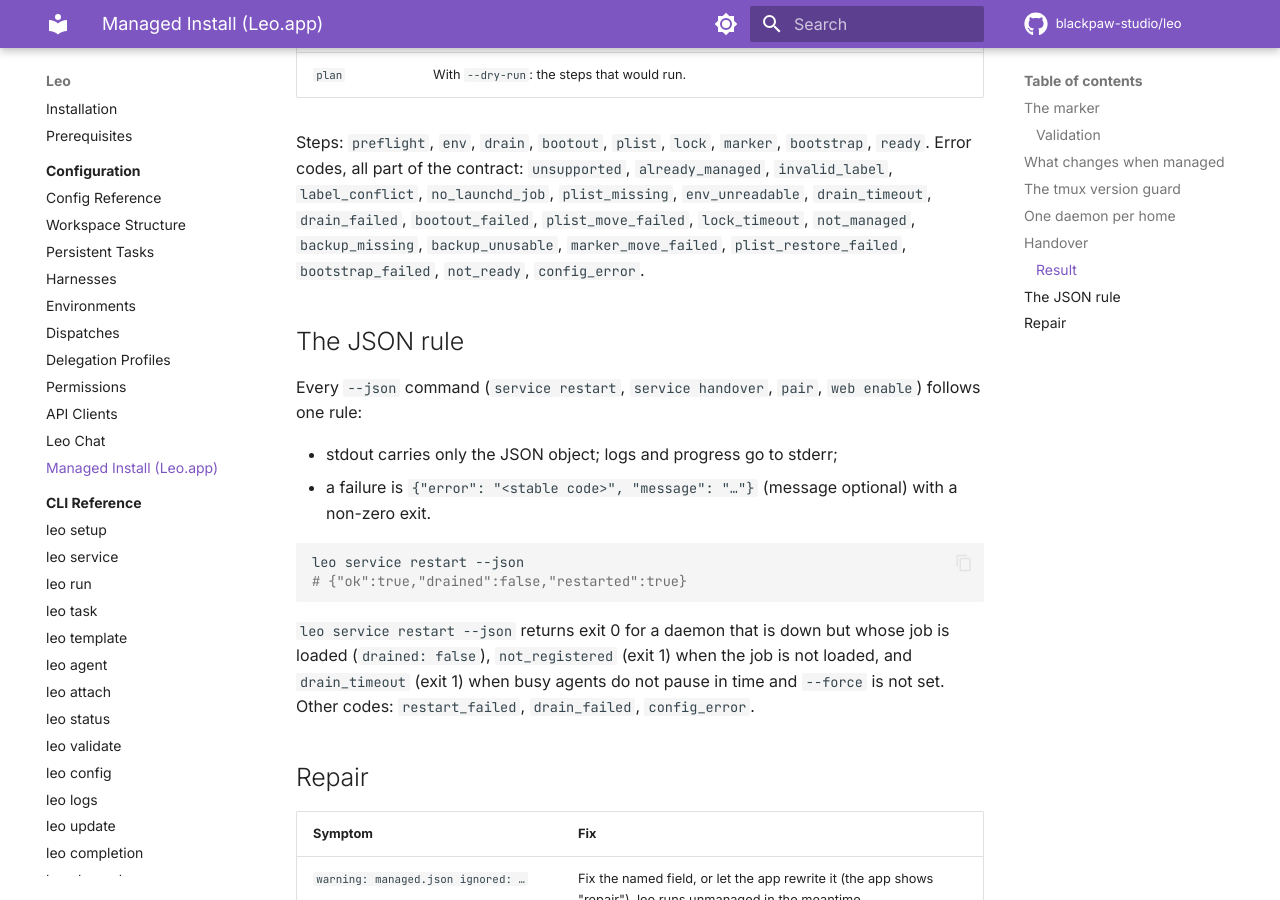
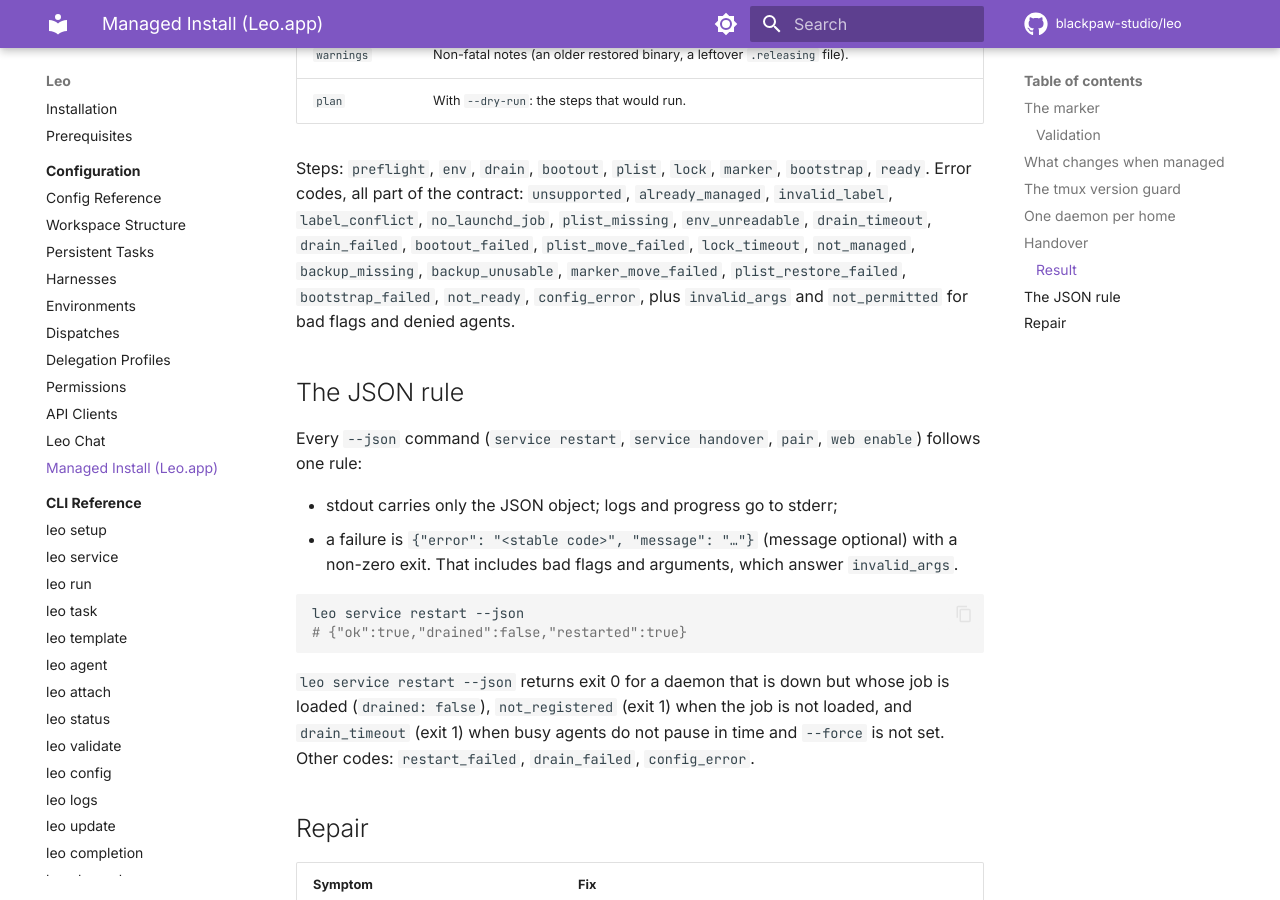
Before and after one commit to blackpaw-studio/leo, an MkDocs documentation site: the page built from docs/configuration/managed-install.md, in a window 1280 px wide and 900 px high, scrolled down 4553 px. Built offline with MkDocs 1.6.1 and Material for MkDocs 9.7.7, drawn with Linux system fonts in a browser that asks for light colours; comment, search, counter and statistics services are not loaded; some of the changed text lies outside the part shown.

Commit message:
docs: handover liveness, invalid_args and the web enable rerun case
Claude-Session: https://claude.ai/code/session_013aQYgCioWRbK3TmPWnWv9R

````diff
--- a/docs/configuration/managed-install.md
+++ b/docs/configuration/managed-install.md
@@ -122,7 +122,7 @@ drains, boots out the CLI job, moves the plist to `<plist>.handed-over`, and
 waits until `daemon.lock` is free. The app then writes `managed.json` and
 registers its LaunchAgent. A CLI daemon whose plist exists but whose job is not
 loaded skips the drain and bootout; only the plist moves. A daemon running with
-no launchd job at all fails `no_launchd_job`.
+no launchd job at all fails `no_launchd_job`; "running" means it holds `daemon.lock`, not that its socket answers, so a daemon with broken IPC is never mistaken for a stopped one.
 
 **`--to-cli`** checks the marker, the `.handed-over` backup, and that the
 backup's `ProgramArguments[0]` exists and is executable. It drains through the
@@ -162,7 +162,7 @@ Steps: `preflight`, `env`, `drain`, `bootout`, `plist`, `lock`, `marker`,
 `plist_missing`, `env_unreadable`, `drain_timeout`, `drain_failed`,
 `bootout_failed`, `plist_move_failed`, `lock_timeout`, `not_managed`,
 `backup_missing`, `backup_unusable`, `marker_move_failed`,
-`plist_restore_failed`, `bootstrap_failed`, `not_ready`, `config_error`.
+`plist_restore_failed`, `bootstrap_failed`, `not_ready`, `config_error`, plus `invalid_args` and `not_permitted` for bad flags and denied agents.
 
 ## The JSON rule
 
@@ -171,7 +171,8 @@ Every `--json` command (`service restart`, `service handover`, `pair`,
 
 - stdout carries only the JSON object; logs and progress go to stderr;
 - a failure is `{"error": "<stable code>", "message": "…"}` (message optional)
-  with a non-zero exit.
+  with a non-zero exit. That includes bad flags and arguments, which answer
+  `invalid_args`.
 
 ```bash
 leo service restart --json
````
Also changed, not shown: docs/cli/web.md (+1 -1 lines).
